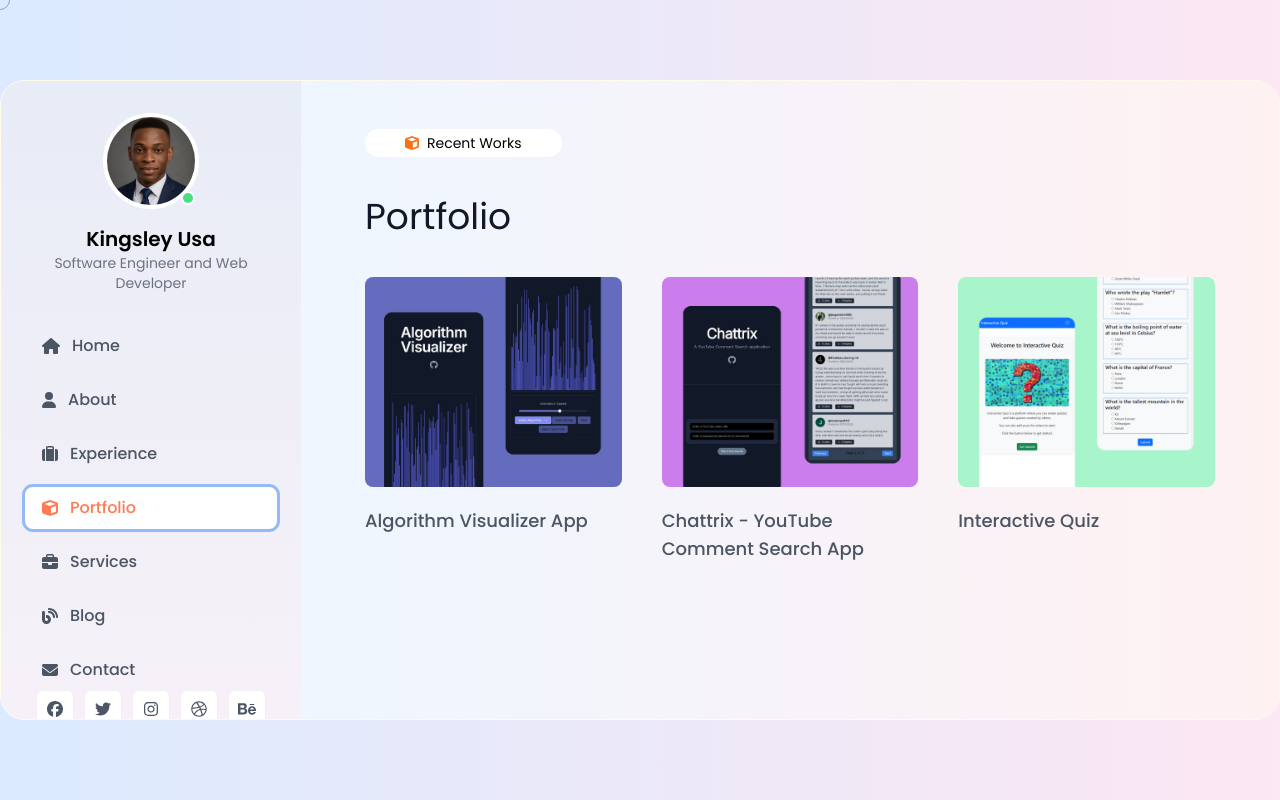
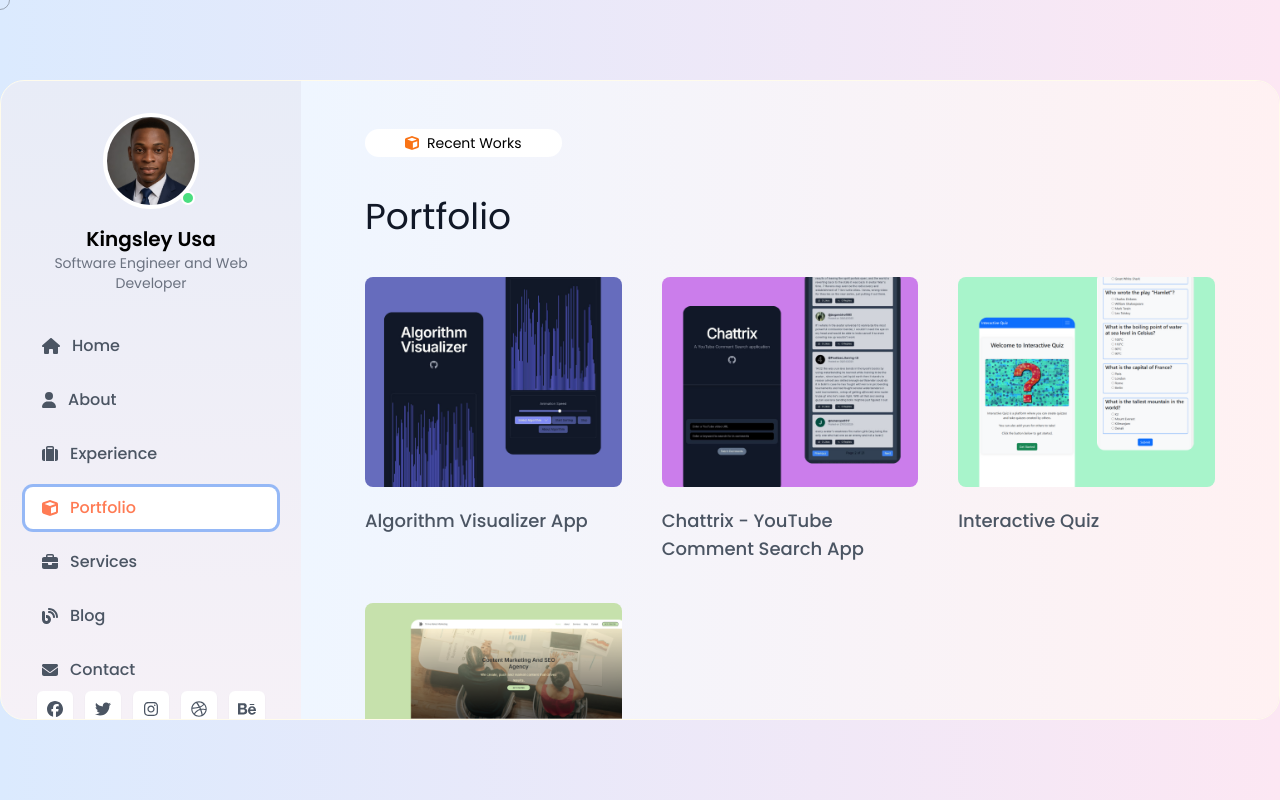
Before and after one commit to TheKingsident/kingsley-portfolio, a React (Vite) app: page / in a window 1280 px wide. Both pictures are taken after a click on the button "Portfolio". Built offline with nearby package versions, Linux system fonts and the light colour scheme.

Commit message:
Refactor code structure for improved readability and maintainability

```diff
--- a/src/pages/Portfolio.tsx
+++ b/src/pages/Portfolio.tsx
@@ -46,6 +46,17 @@ const Portfolio = () => {
             </h2>
           </div>
 
+          <div>
+            <div className="w-{490px} rounded-lg overflow-clip">
+              <img src="src/assets/TM.png" alt="Thrive Maker Marketing"
+              className="w-full transition-transform duration-300 ease-in-out hover:rotate-3 hover:scale-105" />
+
+            </div>
+            <h2 className="text-lg text-gray-600 font-medium mt-5">
+              Thrive Maker Website
+            </h2>
+          </div>
+
         </div>
 
       </div>
```
Also changed, not shown: src/assets/TM.png (added).
